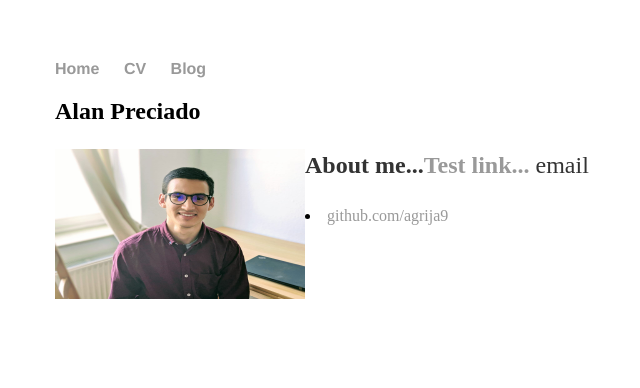
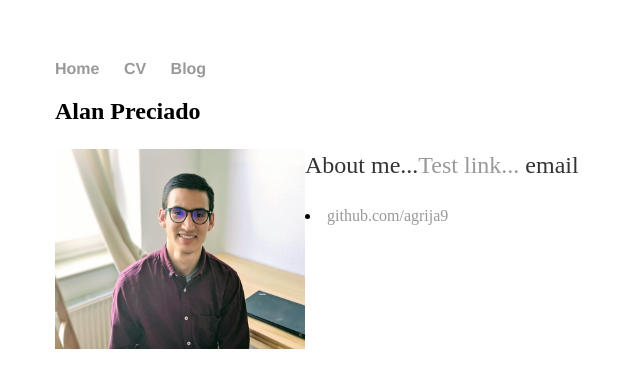
Before and after one commit to agrija9/agrija9.github.io, a Jekyll site: the page built from index.html, in a window 1280 px wide. Shown: the top 388 px of the page, without its empty margins (137-777 px from the left). Built offline with Jekyll 4.4.1, drawn with Linux system fonts in a browser that asks for light colours.

Commit message:
Update index.html

```diff
--- a/index.html
+++ b/index.html
@@ -5,8 +5,8 @@
 <div class="blurb">
 	<h2>Alan Preciado</h2>
 
-	<p><strong>About me...<a href="/about">Test link...</a></strong>
-	<img src="images/profile.jpeg" alt="" style="float:left;width:250px;height:150px;" id="hp>
+	<p>About me...<a href="/about">Test link...</a>
+	<img src="images/profile.jpeg" alt="" style="float:left;width:250px;height:200px;" id="hp>
 	</p>
 
 </div><!-- /.blurb -->
```
